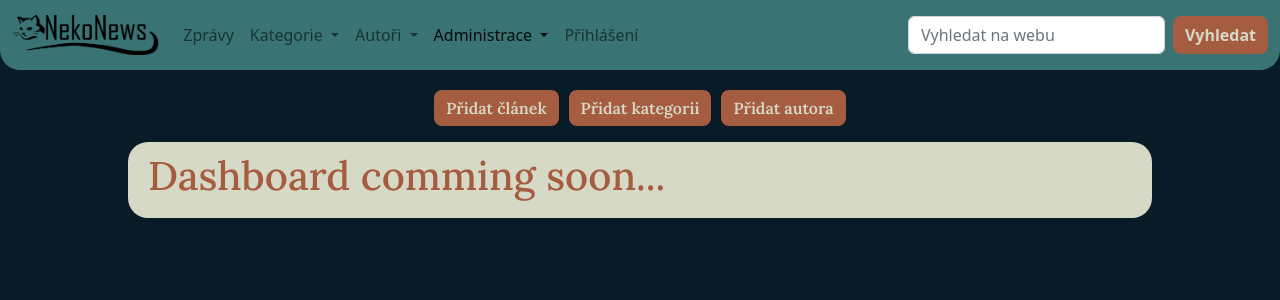
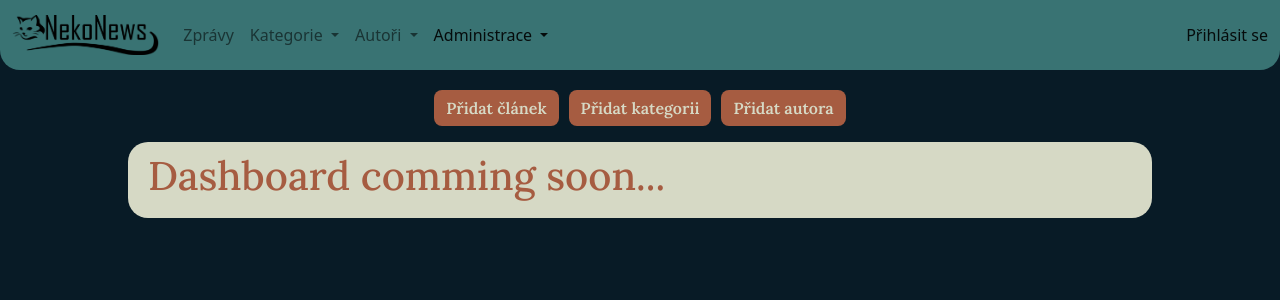
Before and after one commit to MandelOwO/News-Portal, a PHP site: page /admin/index.php in a window 1280 px wide. Shown: the top 300 px of the page. Run offline with PHP 8.4, Linux system fonts and the light colour scheme; data comes from the database, SQL or seed files in the repository; both versions use the stored data as it was after the commit; some libraries are stand-ins or nearby versions.

Commit message:
login prep

```diff
--- a/source/pages/navbar.php
+++ b/source/pages/navbar.php
@@ -1,10 +1,8 @@
 <?php
-
-
 $menuCategorySource = $categoryRepo->getLastFiveCategories();
 $menuAuthorSource = $authorRepo->getLastFiveAuthors();
 
-
+session_start();
 ?>
 
 
@@ -81,17 +79,17 @@ $menuAuthorSource = $authorRepo->getLastFiveAuthors();
                         <li><a class="dropdown-item" href="../admin/authors.php">Autoři</a></li>
                     </ul>
                 </li>
-                <li class="nav-item">
-                    <a class="nav-link <?= $page == 'login' ? 'active' : '' ?> "
-                       href="">Přihlášení</a>
-                </li>
             </ul>
-
-            <form class="d-flex search" role="search">
-                <input class="form-control me-2" type="search" placeholder="Vyhledat na webu" aria-label="Search"
-                       name="search">
-                <button class="btn btn-bd-primary" type="submit">Vyhledat</button>  <!-- TODO search -->
-            </form>
+            <span class="navbar-text">
+                <?php if (isset($_SESSION['user'])) { ?>
+                    <a class="nav-link "
+                       href="">Jméno</a> |
+                     <a class="nav-link login-link "
+                        href="">Odhlásit </a>
+                <?php } else { ?>
+                    <a href="" class="nav-link login-link">Přihlásit se</a>
+                <?php } ?>
+            </span>
         </div>
     </div>
 </nav>
--- a/source/styles/style.css
+++ b/source/styles/style.css
@@ -130,10 +130,21 @@ body {
 }
 
 @media (max-width: 992px) {
-    .search {
+    .login-link {
         margin-bottom: 1rem;
     }
 }
+
+.login-link {
+    color: var(--primary-font);
+}
+
+.navbar-text {
+    display: flex;
+    flex-direction: row;
+    column-gap: 3px;
+}
+
 
 /* --- CONTENT --- */
 
```
Also changed, not shown: .assignment/nekonews.sql.
